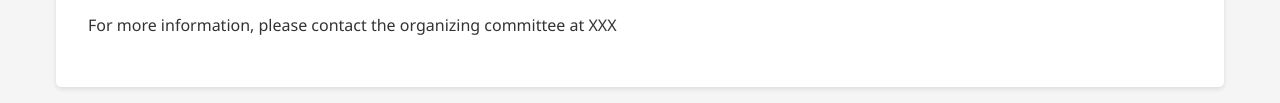
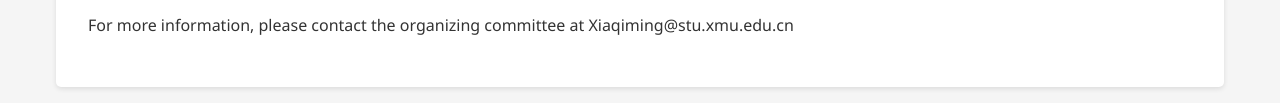
Before and after one commit to Object3DD/Object3DD.github.io, a plain HTML site: page index.html in a window 1280 px wide. Shown: the part 4942-5045 px from the top of the page. Drawn offline with Linux system fonts and the light colour scheme.

Commit message:
Update index.html

```diff
--- a/index.html
+++ b/index.html
@@ -198,7 +198,7 @@
             <h3>Ethical Considerations</h3>
             <p>The datasets utilized in this challenge have been collected and annotated in strict accordance with applicable privacy legislation and regulatory frameworks. All personally identifiable information has been methodically anonymized to ensure the protection of individual privacy rights and community interests. The organizing committee will implement rigorous protocols to ensure that the dataset utilization remains exclusively within the intended research domain of point cloud-based traffic scene understanding.</p>
 
-            <p>For more information, please contact the organizing committee at XXX</p>
+            <p>For more information, please contact the organizing committee at Xiaqiming@stu.xmu.edu.cn</p>
         </section>
     </main>
 
```
